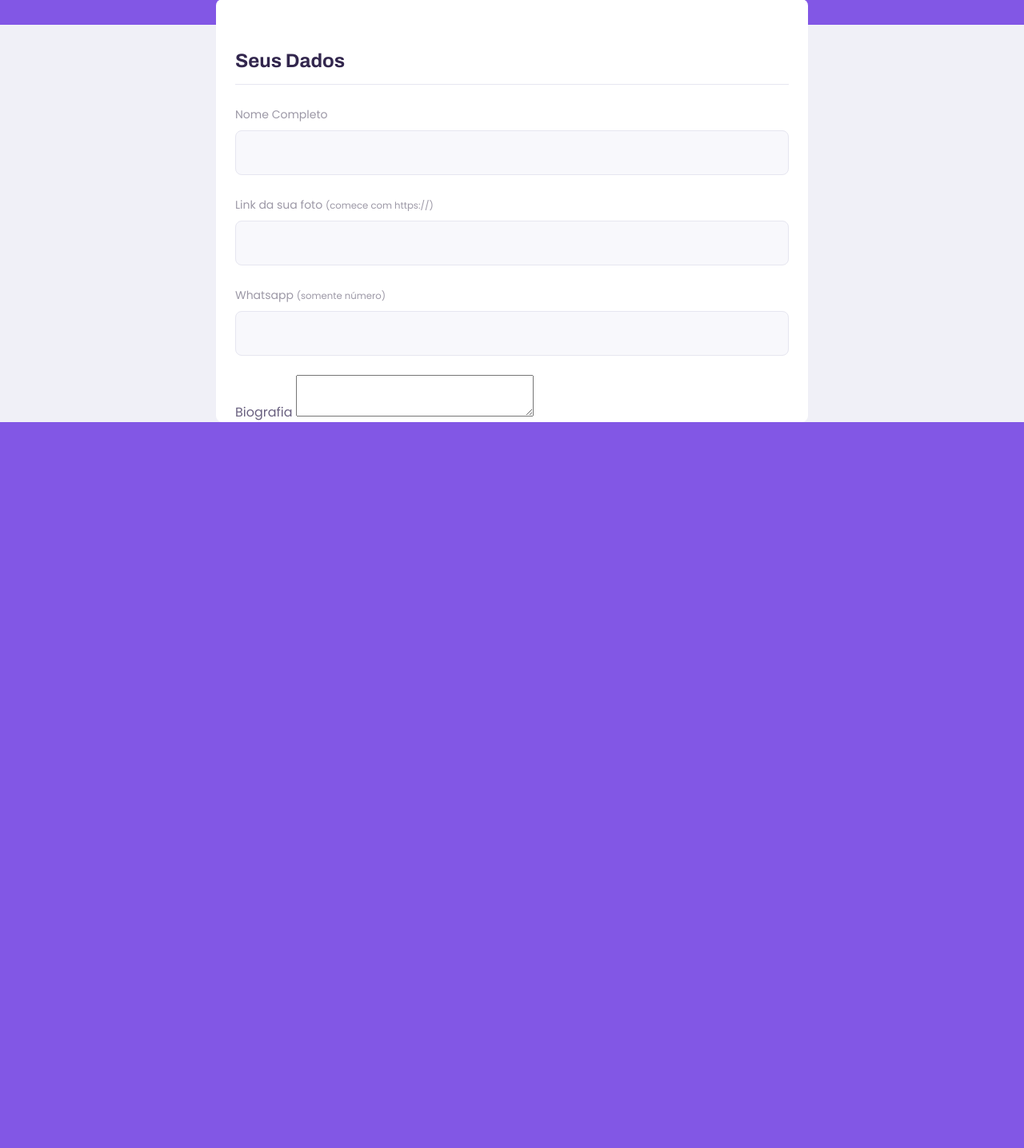
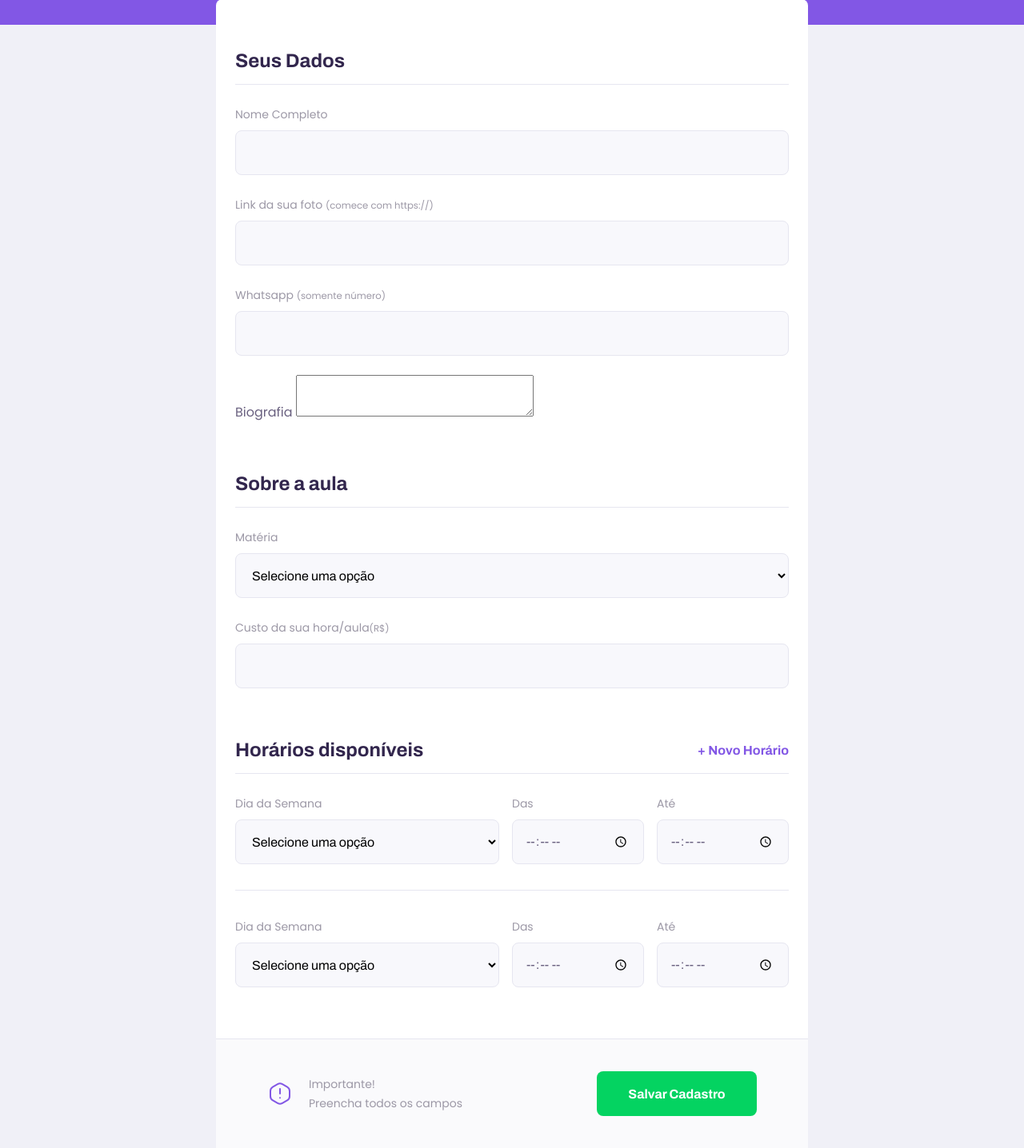
Before and after one commit to renatocinttra/NLW_Proffy_Flask_Python, a Flask app: page /give-classes in a window 1280 px wide. Shown: the part 309-1745 px from the top of the page at 80% size. Before the commit the page ends 837 px from the top, so only its background shows below. Run offline with Flask 2, Linux system fonts and the light colour scheme.

Commit message:
Finished the create of page [give-classes.html]

```diff
--- a/templates/give-classes.html
+++ b/templates/give-classes.html
@@ -14,12 +14,10 @@
             <div class="header-content">
                 <strong>Que incrivel que você quer dar aula</strong>
                 <p>O primeiro passo, é preencher esse formulário de inscrição</p>
-
             </div>
         </header>
 
         <main>
-            <form action="" id="create-class">
             <fieldset>
                 <legend>Seus Dados</legend>
 
@@ -44,7 +42,98 @@
                 </div>
 
             </fieldset>
-            </form>
+
+            <fieldset>
+                <legend>Sobre a aula</legend>
+                <div class="select-block">
+                    <label for="subject">Matéria</label>
+                    <select name="subject" id="subject" required>
+                        <option value="">Selecione uma opção</option>
+                        <option value="1">Artes</option>
+                        <option value="2">Biologia</option>
+                        <option value="3">Ciências</option>
+                        <option value="4">Educaçao Física</option>
+                        <option value="5">Física</option>
+                        <option value="6">Geografia</option>
+                        <option value="7">História</option>
+                        <option value="8">Matemática</option>
+                        <option value="9">Português</option>
+                        <option value="10">Química</option>
+                    </select>
+                </div>
+                <div class="input-block">
+                    <label for="cost">Custo da sua hora/aula<small>(R$)</small></label>
+                    <input type="cost" id="cost" type="number" required>
+                </div>
+            </fieldset>
+
+            <fieldset id="schedule-item">
+                <legend>Horários disponíveis
+                    <button id="add-time">+ Novo Horário</button>
+                </legend>
+
+                <div class="schedule-item">
+
+                    <div class="select-block">
+                        <label for="weekday">Dia da Semana</label>
+                        <select name="weekday[]" required>
+                            <option value="">Selecione uma opção</option>
+                            <option value="0">Domingo</option>
+                            <option value="1">Segunda-feira</option>
+                            <option value="2">Terça-feira</option>
+                            <option value="3">Quarta-feira</option>
+                            <option value="4">Quinta-feira</option>
+                            <option value="5">Sexta-feira</option>
+                            <option value="6">Sábado</option>
+                        </select>
+                    </div>
+
+                    <div class="input-block">
+                        <label for="time_from">Das</label>
+                        <input type="time" id="time_from" name="time_from[]" required>
+                    </div>
+
+                    <div class="input-block">
+                        <label for="time_to">Até</label>
+                        <input type="time" id="time_to" name="time_from[]" required>
+                    </div>
+                </div>
+
+                <div class="schedule-item">
+
+                    <div class="select-block">
+                        <label for="weekday">Dia da Semana</label>
+                        <select name="weekday[]" required>
+                            <option value="">Selecione uma opção</option>
+                            <option value="0">Domingo</option>
+                            <option value="1">Segunda-feira</option>
+                            <option value="2">Terça-feira</option>
+                            <option value="3">Quarta-feira</option>
+                            <option value="4">Quinta-feira</option>
+                            <option value="5">Sexta-feira</option>
+                            <option value="6">Sábado</option>
+                        </select>
+                    </div>
+
+                    <div class="input-block">
+                        <label for="time_from">Das</label>
+                        <input type="time" id="time_from" name="time_from[]" required>
+                    </div>
+
+                    <div class="input-block">
+                        <label for="time_to">Até</label>
+                        <input type="time" id="time_to" name="time_from[]" required>
+                    </div>
+                </div>
+            </fieldset>
+
+            <footer>
+                <p>
+                    <img src="{{ url_for('static', filename='images/icons/warning.svg') }}" alt="Aviso Importante">
+                    Importante! <br> Preencha todos os campos
+                </p>
+                <button type="submit" form="create-class">Salvar Cadastro</button>
+            </footer>
         </main>
     </div>
 </body>
```
Lines whose indentation alone changed are shown as unchanged.
